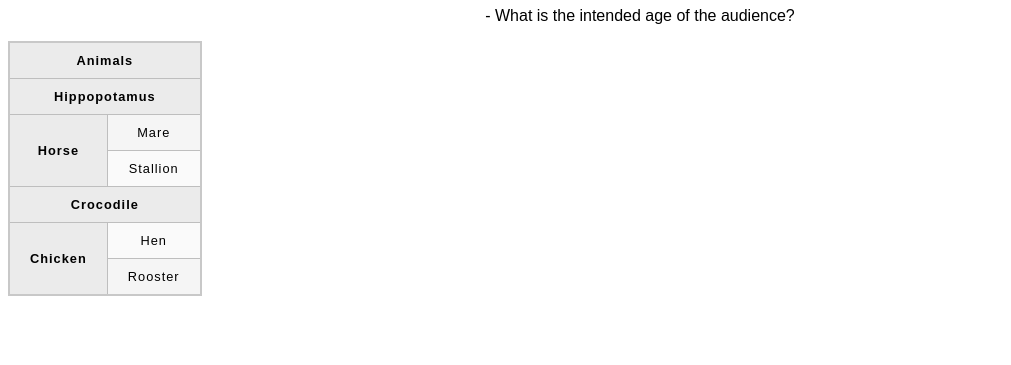
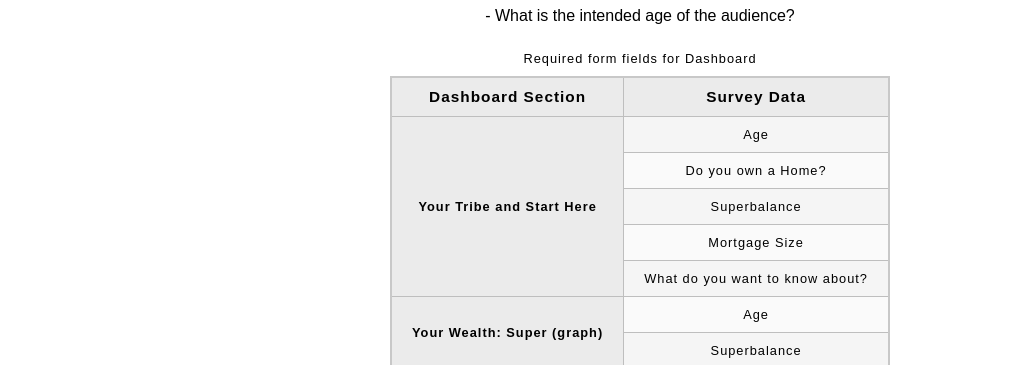
Before and after one commit to JoelPaterno/calculator-odin, a plain HTML site: page index.html in a window 1280 px wide. Shown: the part 73-438 px from the top of the page, without its empty margins (0-1011 px from the left). Drawn offline with Linux system fonts and the light colour scheme.

Commit message:
trh table

```diff
--- a/index.css
+++ b/index.css
@@ -7,6 +7,7 @@ html {
     border: 2px solid rgb(200,200,200);
     letter-spacing: 1px;
     font-size: 0.8rem;
+    margin: auto;
   }
 
   td, th {
@@ -34,6 +35,10 @@ html {
     padding: 10px;
   }
 
+  thead{
+    font-weight: 900;
+    font-size: larger;
+  }
 
 body {
     text-align: center;
--- a/index.html
+++ b/index.html
@@ -11,29 +11,38 @@
         <h1 class="title">The Retirement Hub MVP Beta0</h1>
         <p>- What is the intended age of the audience?</p>
         <table>
+            <caption>
+                Required form fields for Dashboard
+            </caption>
+            <thead>
+                <tr>
+                  <th>Dashboard Section</th>
+                  <th>Survey Data</th>
+                </tr>
+            </thead>
             <tr>
-              <th colspan="2">Animals</th>
+              <th rowspan="5">Your Tribe and Start Here</th>
+              <td>Age</td>
             </tr>
             <tr>
-              <th colspan="2">Hippopotamus</th>
+                <td>Do you own a Home?</td>
             </tr>
             <tr>
-              <th rowspan="2">Horse</th>
-              <td>Mare</td>
+                <td>Superbalance</td>
             </tr>
             <tr>
-              <td>Stallion</td>
+                <td>Mortgage Size</td>
             </tr>
             <tr>
-              <th colspan="2">Crocodile</th>
+                <td>What do you want to know about?</td>
             </tr>
             <tr>
-              <th rowspan="2">Chicken</th>
-              <td>Hen</td>
-            </tr>
-            <tr>
-              <td>Rooster</td>
-            </tr>
+                <th rowspan="2">Your Wealth: Super (graph)</th>
+                <td>Age</td>
+              </tr>
+              <tr>
+                  <td>Superbalance</td>
+              </tr>
           </table>
     </div>
     <br>
```
